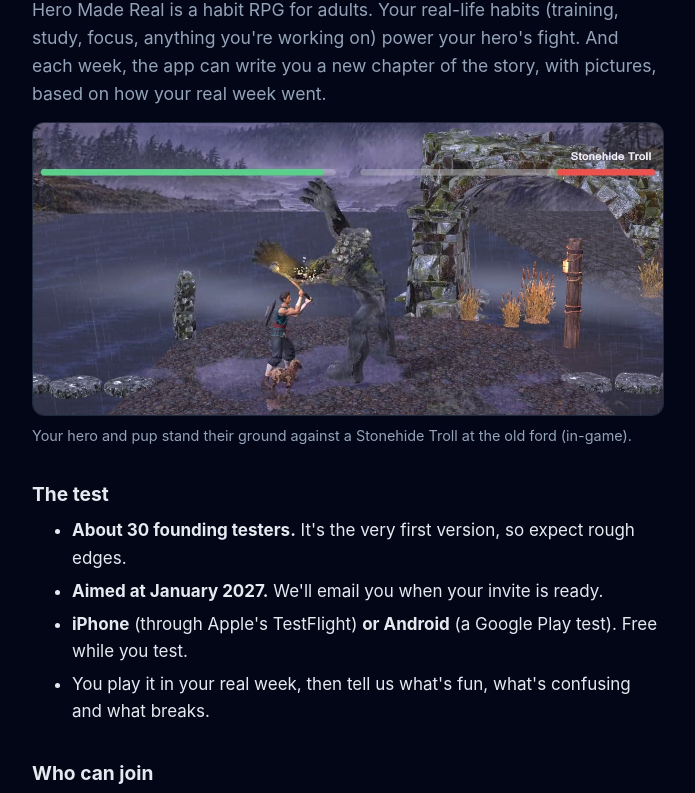
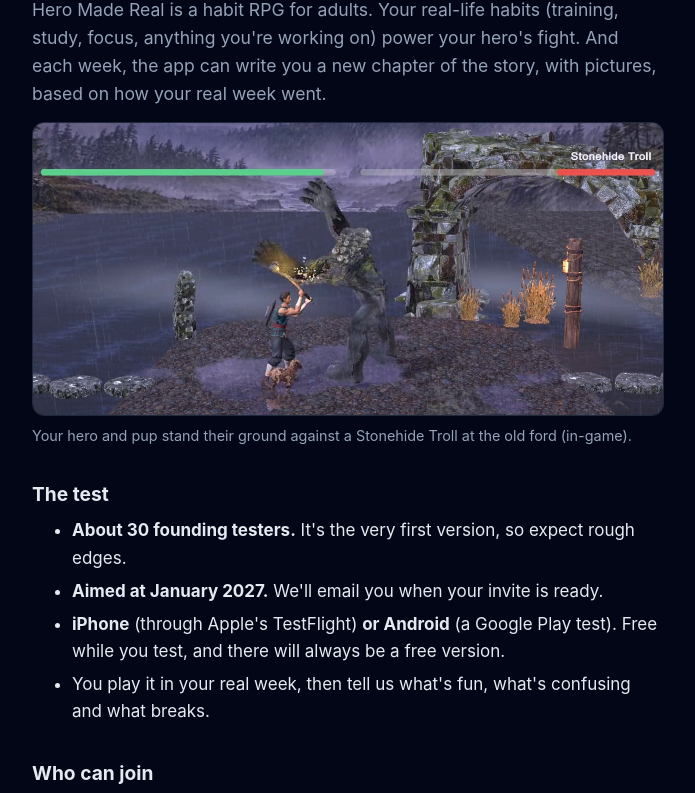
Before and after one commit to lukehorger/heromadelabs, a plain HTML site: page real/alpha/index.html in a window 1280 px wide. Shown: the part 229-1022 px from the top of the page, without its empty margins (292-987 px from the left). Drawn offline with Linux system fonts and the light colour scheme.

Commit message:
Real alpha page: there will always be a free version
Co-Authored-By: Claude Opus 5.5 <noreply@anthropic.com>

```diff
--- a/real/alpha/index.html
+++ b/real/alpha/index.html
@@ -46,7 +46,7 @@
   <ul>
     <li><strong>About 30 founding testers.</strong> It's the very first version, so expect rough edges.</li>
     <li><strong>Aimed at January 2027.</strong> We'll email you when your invite is ready.</li>
-    <li><strong>iPhone</strong> (through Apple's TestFlight) <strong>or Android</strong> (a Google Play test). Free while you test.</li>
+    <li><strong>iPhone</strong> (through Apple's TestFlight) <strong>or Android</strong> (a Google Play test). Free while you test, and there will always be a free version.</li>
     <li>You play it in your real week, then tell us what's fun, what's confusing and what breaks.</li>
   </ul>
 
```
